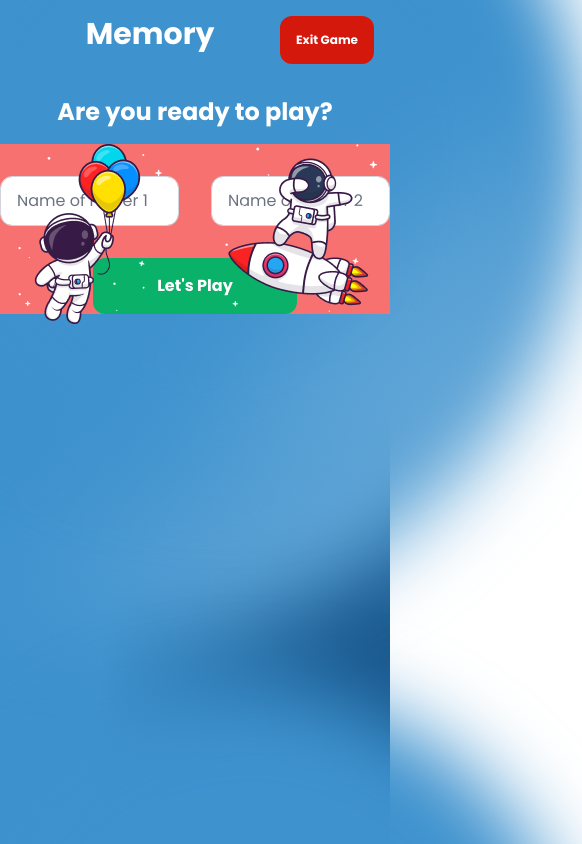
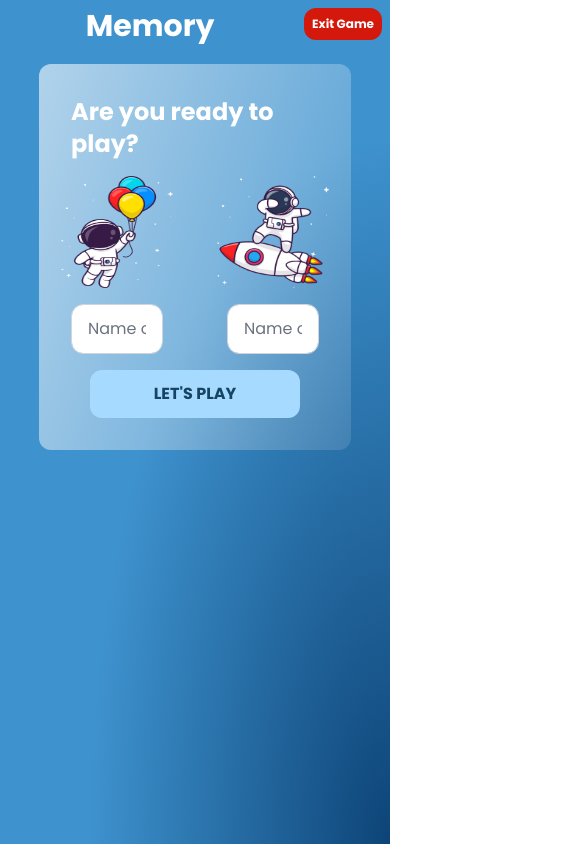
Before and after one commit to Teeldinho/memory-game, a Next.js app: page / in a window 390 px wide. Shown: the top 844 px of the page, 582 px wide, since content can reach past the window. Built offline with nearby package versions, Linux system fonts and the light colour scheme.

Commit message:
Added mobile gradient

```diff
--- a/app/Header.tsx
+++ b/app/Header.tsx
@@ -60,12 +60,12 @@ const Header = () => {
   };
 
   return (
-    <header className="relative z-10 flex justify-end w-full p-4 lg:p-8">
+    <header className="relative z-10 flex justify-end w-full p-2 lg:py-8">
       <div className="absolute right-[45%]">
         <h1 className="text-3xl font-bold lg:text-4xl">Memory</h1>
       </div>
 
-      <div className="flex gap-8">
+      <div className="flex gap-4 lg:gap-8">
         {/* Conditionally render this button when game has already started: */}
 
         {storeHasGameStarted && (
@@ -79,7 +79,7 @@ const Header = () => {
 
         <button
           onClick={handleExitGame}
-          className="rounded-xl bg-[#D4190C] p-4 text-xs font-bold hover:opacity-90 lg:text-xl"
+          className="rounded-xl bg-[#D4190C] p-2 text-xs font-bold hover:opacity-90 lg:p-4 lg:text-xl"
         >
           Exit Game
         </button>
--- a/app/layout.tsx
+++ b/app/layout.tsx
@@ -38,11 +38,11 @@ export default function RootLayout({
     <html className={customFont.className}>
       <head />
 
-      <body className="relative mx-auto h-screen w-full overflow-hidden bg-gradient-radial bg-no-repeat text-white lg:max-w-[1440px]">
+      <body className="relative mx-auto h-screen w-screen overflow-hidden bg-gradient-radial bg-no-repeat text-white lg:max-w-[1440px]">
         {/* <body className="relative mx-auto h-screen w-full max-w-[1440px] overflow-hidden bg-gradient-radial bg-no-repeat text-white portrait:hidden"> */}
 
         {/* decorate page with background circles: */}
-        <PageDecoration />
+        {/* <PageDecoration /> */}
 
         {/* If a winner is found, show overlay of results:
         Otherwise, show the game: */}
--- a/app/page.tsx
+++ b/app/page.tsx
@@ -52,8 +52,8 @@ const Home = () => {
   };
 
   return (
-    <div className="z-20 grid w-full h-screen place-items-center">
-      <div className="flex flex-col items-center w-full h-full gap-4 py-4 lg:max-w-4xl lg:justify-center lg:gap-20 lg:py-48">
+    <div className="z-20 p-4 lg:mt-28">
+      <div className="mx-auto flex w-[80vw] flex-col items-center justify-center gap-4 rounded-xl bg-gradient-mobile p-8 lg:max-w-4xl lg:gap-16 lg:bg-none">
         {/* HEADING QUESTION: */}
         <h1 className="text-2xl font-bold lg:text-6xl">
           Are you ready to play?
@@ -62,14 +62,14 @@ const Home = () => {
         {/* AVATARS AND NAME INPUT BOX */}
 
         <form
-          className="flex flex-col items-center gap-8 bg-red-400 lg:gap-16"
+          className="flex flex-col items-center h-full gap-4 mx-auto lg:gap-16"
           onSubmit={handleSubmit(onSubmit)}
         >
-          <div className="grid w-full grid-cols-2 gap-8 lg:gap-16">
+          <div className="grid w-full grid-cols-2 gap-16">
             {/* CARD 2 */}
             <div className="flex flex-col items-center gap-4 lg:gap-8">
-              <div className="relative grid w-full h-4 bg-transparent place-items-center lg:h-60">
-                <Image src={AvatarPlayer1} alt="Player 1 Avatar" />
+              <div className="relative bg-transparent aspect-square h-28 w-28 lg:h-44 lg:w-44">
+                <Image src={AvatarPlayer1} fill alt="Player 1 Avatar" />
               </div>
 
               <div className="w-full">
@@ -84,8 +84,8 @@ const Home = () => {
 
             {/* CARD 2 */}
             <div className="flex flex-col items-center gap-4 lg:gap-8">
-              <div className="relative grid w-full h-4 bg-transparent place-items-center lg:h-60">
-                <Image src={AvatarPlayer2} alt="Player 2 Avatar" />
+              <div className="relative bg-transparent aspect-square h-28 w-28 lg:h-44 lg:w-44">
+                <Image src={AvatarPlayer2} fill alt="Player 2 Avatar" />
               </div>
 
               <div className="w-full">
@@ -103,7 +103,7 @@ const Home = () => {
           <div className="mx-auto">
             <button
               type="submit"
-              className="rounded-xl bg-[#0AB169]  py-4 px-16 text-base font-bold hover:opacity-90 lg:text-xl"
+              className="rounded-xl bg-[#A7DAFF] py-3 px-16 text-base font-bold uppercase text-[#164464] hover:opacity-90 lg:bg-[#0AB169] lg:py-4 lg:text-xl lg:capitalize lg:text-white"
             >
               Let's Play
             </button>
--- a/store/store.tsx
+++ b/store/store.tsx
@@ -250,14 +250,13 @@ export const useMemoryStore = create<MemoryState>(
 
       // reset the values of the store:
       resetStore: (names?: string[]) => {
-        const cardies = useMemoryStore().cards;
+        // const cardies = useMemoryStore().cards;
 
         if (names) {
           // we reset the whole store excluding names: (restart game):
           set((state) => ({
             ...initialMemoryState,
-            // cards: ,
-            // cards: [...state.cards],
+            cards: [...state.cards],
             players: [
               { ...initialMemoryState.players[0], name: names[0] },
               { ...initialMemoryState.players[1], name: names[1] },
--- a/tailwind.config.js
+++ b/tailwind.config.js
@@ -22,6 +22,9 @@ module.exports = {
 
         "gradient-card-match":
           "linear-gradient(116.82deg, rgba(255, 255, 255, 0.8) 0%, rgba(255, 255, 255, 0.4) 105.28%)",
+
+        "gradient-mobile":
+          "linear-gradient(107.62deg, rgba(255, 255, 255, 0.6) -0.7%, rgba(255, 255, 255, 0.1) 102.18%)",
       },
     },
   },
```
